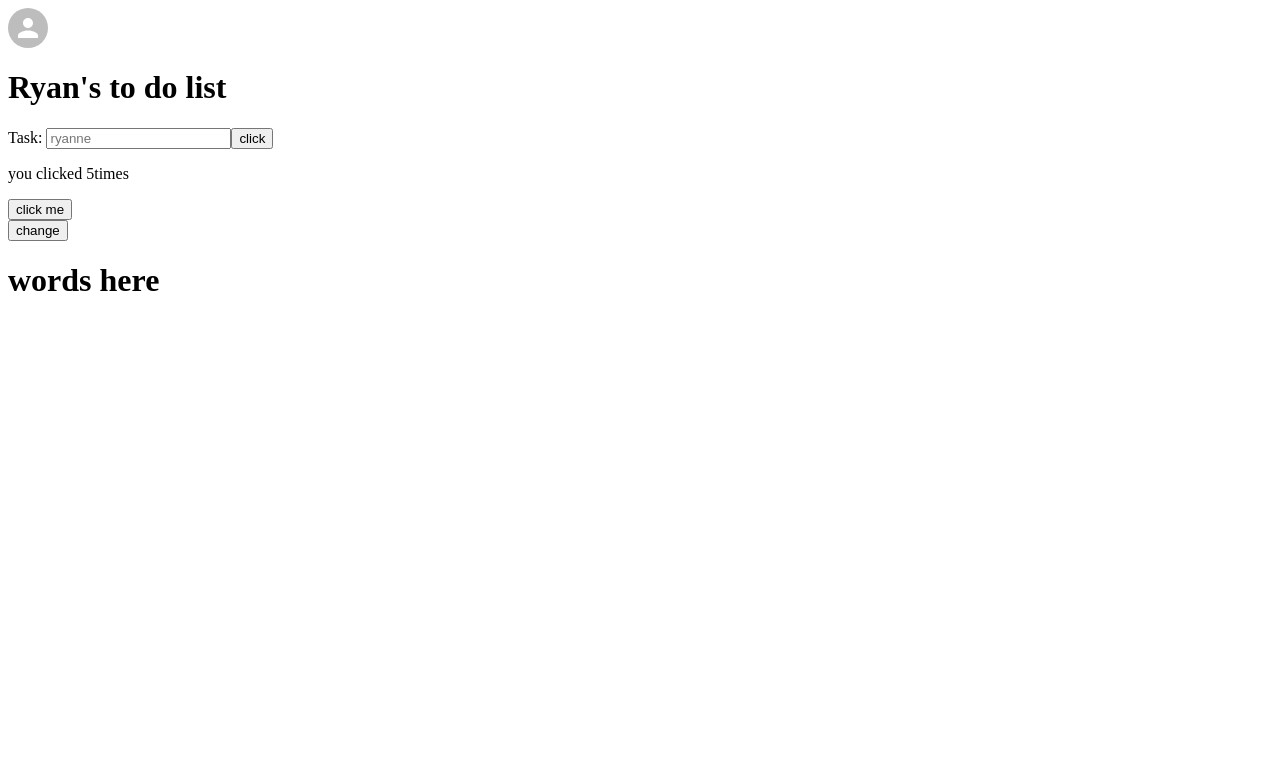
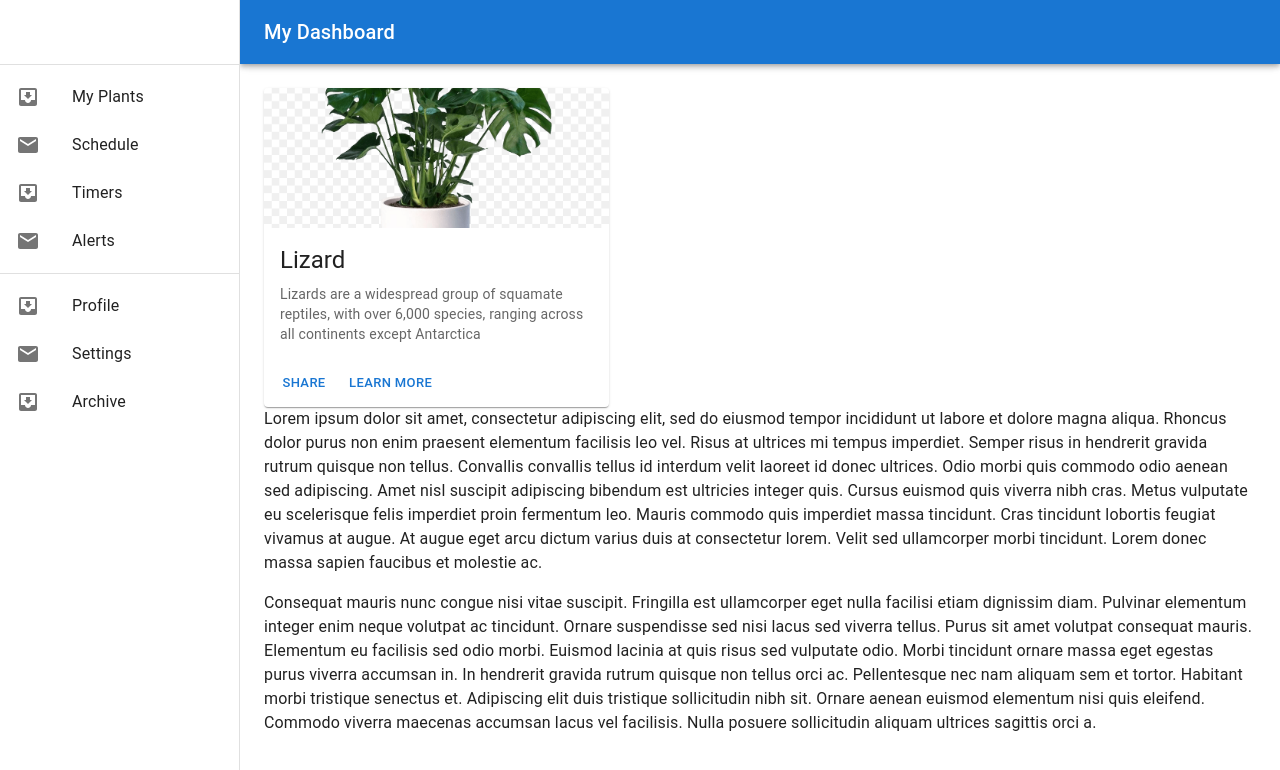
Before and after one commit to ryanevans253/react-sandbox, a React (Create React App) app: page / in a window 1280 px wide. Shown: the top 770 px of the page. Built offline with nearby package versions, Linux system fonts and the light colour scheme.

Commit message:
plant redo

```diff
--- a/src/App.js
+++ b/src/App.js
@@ -1,18 +1,10 @@
-import { Avatar } from "@mui/material";
 import React, { useState } from "react";
-import AddButton from "./components/AddButton";
-import Todo from "./components/Todo";
-import ChangeColor from "./components/color";
+import PermanentDrawerLeft from "./components/SidebarNav";
 
 function App() {
   return (
     <div>
-      <div>
-        <Avatar />
-        <h1>Ryan's to do list</h1>
-      </div>
-      <Todo name="ryanne" />
-      <ChangeColor />
+      <PermanentDrawerLeft />
     </div>
   );
 }
--- a/src/components/AddButton.js
+++ /dev/null
@@ -1,15 +0,0 @@
-function AddButton() {
-  return (
-    <div>
-      <form>
-        <label>Task: </label>
-        <input placeholder="type task" />
-        <button>Add to list</button>
-      </form>
-    </div>
-  );
-}
-
-// return AddButton;
-
-export default AddButton;
--- /dev/null
+++ b/src/components/PlantCard.js
@@ -0,0 +1,35 @@
+import * as React from "react";
+import Card from "@mui/material/Card";
+import CardActions from "@mui/material/CardActions";
+import CardContent from "@mui/material/CardContent";
+import CardMedia from "@mui/material/CardMedia";
+import Button from "@mui/material/Button";
+import Typography from "@mui/material/Typography";
+
+import Plant from "../images/monstera.png";
+
+export default function MediaCard() {
+  return (
+    <Card sx={{ maxWidth: 345 }}>
+      <CardMedia
+        component="img"
+        height="140"
+        image={Plant}
+        alt="green iguana"
+      />
+      <CardContent>
+        <Typography gutterBottom variant="h5" component="div">
+          Lizard
+        </Typography>
+        <Typography variant="body2" color="text.secondary">
+          Lizards are a widespread group of squamate reptiles, with over 6,000
+          species, ranging across all continents except Antarctica
+        </Typography>
+      </CardContent>
+      <CardActions>
+        <Button size="small">Share</Button>
+        <Button size="small">Learn More</Button>
+      </CardActions>
+    </Card>
+  );
+}
--- /dev/null
+++ b/src/components/SidebarNav.js
@@ -0,0 +1,108 @@
+import * as React from "react";
+import Box from "@mui/material/Box";
+import Drawer from "@mui/material/Drawer";
+import CssBaseline from "@mui/material/CssBaseline";
+import AppBar from "@mui/material/AppBar";
+import Toolbar from "@mui/material/Toolbar";
+import List from "@mui/material/List";
+import Typography from "@mui/material/Typography";
+import Divider from "@mui/material/Divider";
+import ListItem from "@mui/material/ListItem";
+import ListItemIcon from "@mui/material/ListItemIcon";
+import ListItemText from "@mui/material/ListItemText";
+import InboxIcon from "@mui/icons-material/MoveToInbox";
+import MailIcon from "@mui/icons-material/Mail";
+
+import MediaCard from "./PlantCard";
+
+const drawerWidth = 240;
+
+export default function PermanentDrawerLeft() {
+  return (
+    <Box sx={{ display: "flex" }}>
+      <CssBaseline />
+      <AppBar
+        position="fixed"
+        sx={{ width: `calc(100% - ${drawerWidth}px)`, ml: `${drawerWidth}px` }}
+      >
+        <Toolbar>
+          <Typography variant="h6" noWrap component="div">
+            My Dashboard
+          </Typography>
+        </Toolbar>
+      </AppBar>
+      <Drawer
+        sx={{
+          width: drawerWidth,
+          flexShrink: 0,
+          "& .MuiDrawer-paper": {
+            width: drawerWidth,
+            boxSizing: "border-box",
+          },
+        }}
+        variant="permanent"
+        anchor="left"
+      >
+        <Toolbar />
+        <Divider />
+        <List>
+          {["My Plants", "Schedule", "Timers", "Alerts"].map((text, index) => (
+            <ListItem button key={text}>
+              <ListItemIcon>
+                {index % 2 === 0 ? <InboxIcon /> : <MailIcon />}
+              </ListItemIcon>
+              <ListItemText primary={text} />
+            </ListItem>
+          ))}
+        </List>
+        <Divider />
+        <List>
+          {["Profile", "Settings", "Archive"].map((text, index) => (
+            <ListItem button key={text}>
+              <ListItemIcon>
+                {index % 2 === 0 ? <InboxIcon /> : <MailIcon />}
+              </ListItemIcon>
+              <ListItemText primary={text} />
+            </ListItem>
+          ))}
+        </List>
+      </Drawer>
+      <Box
+        component="main"
+        sx={{ flexGrow: 1, bgcolor: "background.default", p: 3 }}
+      >
+        <Toolbar />
+        <MediaCard />
+        <Typography paragraph>
+          Lorem ipsum dolor sit amet, consectetur adipiscing elit, sed do
+          eiusmod tempor incididunt ut labore et dolore magna aliqua. Rhoncus
+          dolor purus non enim praesent elementum facilisis leo vel. Risus at
+          ultrices mi tempus imperdiet. Semper risus in hendrerit gravida rutrum
+          quisque non tellus. Convallis convallis tellus id interdum velit
+          laoreet id donec ultrices. Odio morbi quis commodo odio aenean sed
+          adipiscing. Amet nisl suscipit adipiscing bibendum est ultricies
+          integer quis. Cursus euismod quis viverra nibh cras. Metus vulputate
+          eu scelerisque felis imperdiet proin fermentum leo. Mauris commodo
+          quis imperdiet massa tincidunt. Cras tincidunt lobortis feugiat
+          vivamus at augue. At augue eget arcu dictum varius duis at consectetur
+          lorem. Velit sed ullamcorper morbi tincidunt. Lorem donec massa sapien
+          faucibus et molestie ac.
+        </Typography>
+        <Typography paragraph>
+          Consequat mauris nunc congue nisi vitae suscipit. Fringilla est
+          ullamcorper eget nulla facilisi etiam dignissim diam. Pulvinar
+          elementum integer enim neque volutpat ac tincidunt. Ornare suspendisse
+          sed nisi lacus sed viverra tellus. Purus sit amet volutpat consequat
+          mauris. Elementum eu facilisis sed odio morbi. Euismod lacinia at quis
+          risus sed vulputate odio. Morbi tincidunt ornare massa eget egestas
+          purus viverra accumsan in. In hendrerit gravida rutrum quisque non
+          tellus orci ac. Pellentesque nec nam aliquam sem et tortor. Habitant
+          morbi tristique senectus et. Adipiscing elit duis tristique
+          sollicitudin nibh sit. Ornare aenean euismod elementum nisi quis
+          eleifend. Commodo viverra maecenas accumsan lacus vel facilisis. Nulla
+          posuere sollicitudin aliquam ultrices sagittis orci a.
+        </Typography>
+      </Box>
+    </Box>
+  );
+}
--- a/src/components/Todo.js
+++ /dev/null
@@ -1,15 +0,0 @@
-import React, { useState } from "react";
-
-export default function Todo(props) {
-  const [count, setCount] = useState(5);
-
-  return (
-    <form>
-      <label>Task: </label>
-      <input placeholder={props.name}></input>
-      <button>click</button>
-      <p>you clicked {count}times </p>
-      <button onClick={() => setCount(count + 1)}>click me</button>
-    </form>
-  );
-}
--- a/src/components/color.js
+++ /dev/null
@@ -1,14 +0,0 @@
-import React, { useState } from "react";
-
-function ChangeColor() {
-  const [color, setColor] = useState("blue");
-
-  return (
-    <div>
-      <button onClick={() => setColor("green")}> change</button>
-      <h1 color={color}> words here</h1>
-    </div>
-  );
-}
-
-export default ChangeColor;
```
Also changed, not shown: src/components/container.js (deleted, +0 -15 lines).
